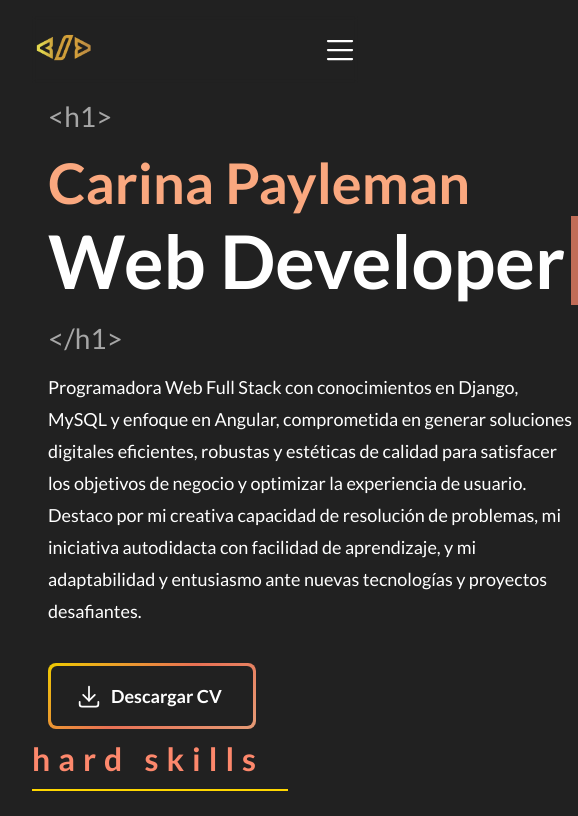
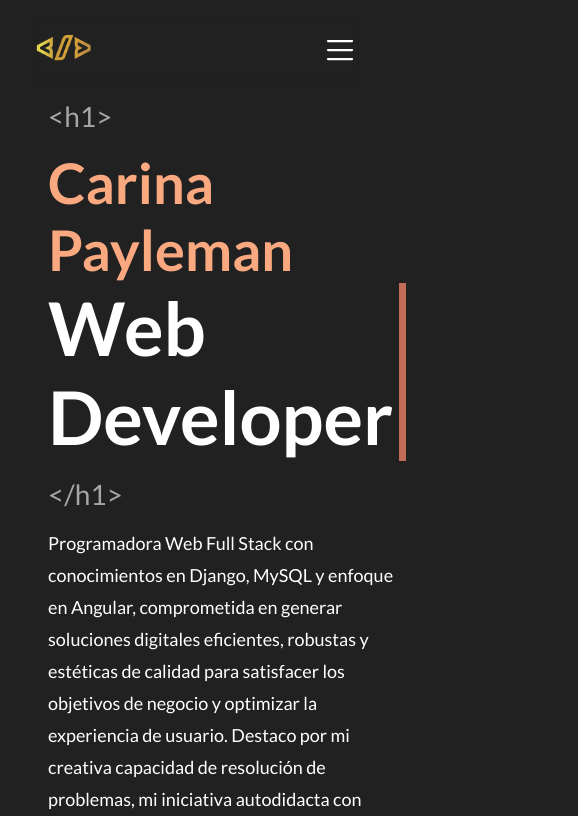
Before and after one commit to PaylemanC/portfolio, an Angular app: page / in a window 390 px wide. Shown: the top 816 px of the page, 578 px wide, since content can reach past the window. Built offline with nearby package versions, Linux system fonts and the light colour scheme.

Commit message:
Elimina typing de mobile

```diff
--- a/src/app/app.component.scss
+++ b/src/app/app.component.scss
@@ -162,8 +162,18 @@ h2 {
   }
 }
 
-@media (max-width: 425px) {
+@media (max-width: 575px) {
   .introduction__avatar, .social-media {
     display: none;
   }
+
+  #introduction {
+    .introduction__content-title {
+      h1 {
+        .content-title_occupation {
+          white-space:initial;
+        }
+      }
+    }
+  }
 }
--- a/src/app/shared/components/cv-download-button/cv-download-button.component.scss
+++ b/src/app/shared/components/cv-download-button/cv-download-button.component.scss
@@ -18,6 +18,7 @@ a {
   white-space: nowrap;
   cursor: pointer;
   transition: all .3s;
+  margin-bottom: 20px;
   span {
     display: flex;
     gap: 8px;
```
